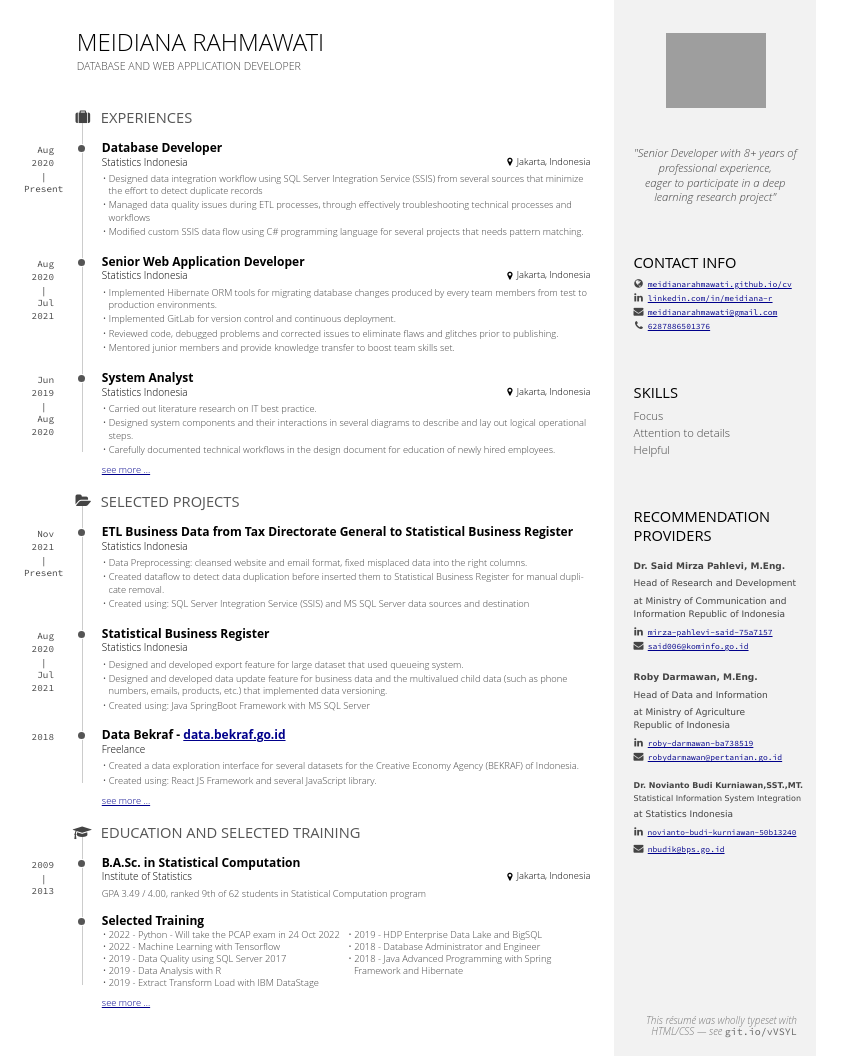
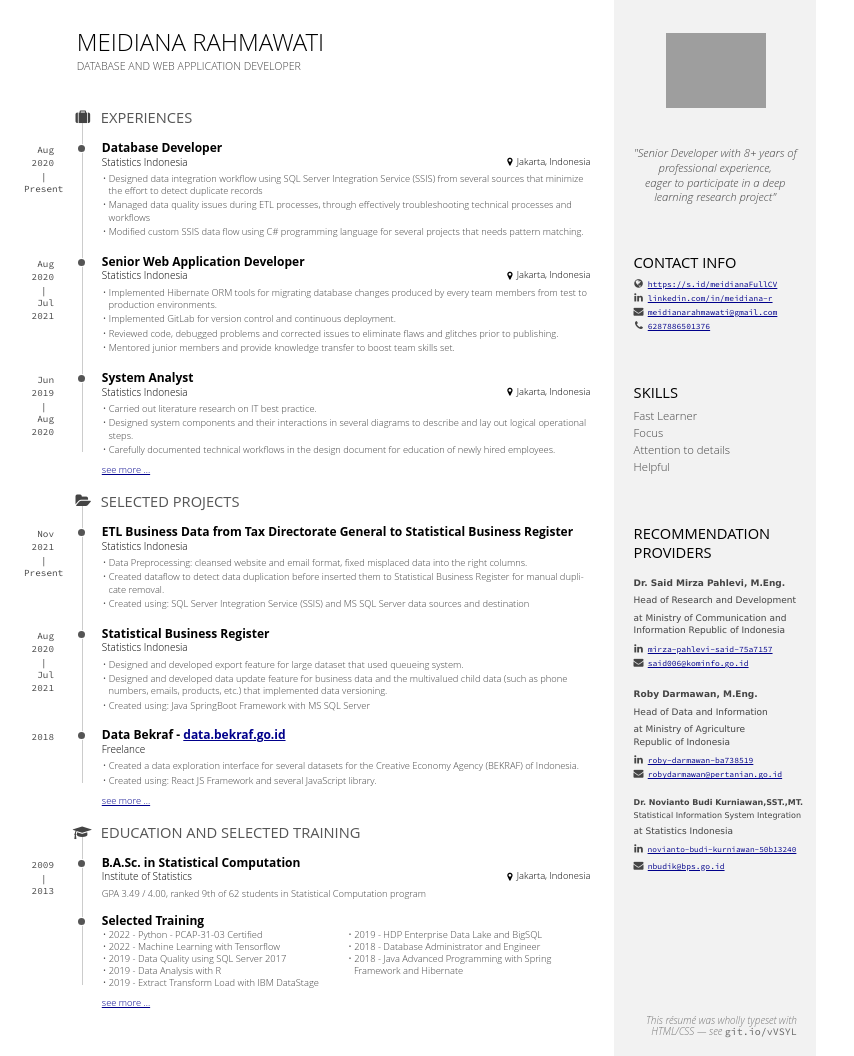
Before and after one commit to meidianarahmawati/fullcv, a plain HTML site: page index.html in a window 1280 px wide. Shown: the whole page, without its empty margins (0-854 px from the left). Drawn offline with Linux system fonts and the light colour scheme; grey boxes are pictures that could not be loaded.

Commit message:
edit link, add certification status

```diff
--- a/index.html
+++ b/index.html
@@ -183,7 +183,7 @@
             </header>
             <div class="concise" style="padding-bottom: 8px;">
               <ul>
-                <li>2022 - Python - Will take the PCAP exam in 24 Oct 2022</li>
+                <li>2022 - Python - PCAP-31-03 Certified</li>
                 <li>2022 - Machine Learning with Tensorflow</li>
                 <li>2019 - Data Quality using SQL Server 2017</li>
                 <li>2019 - Data Analysis with R</li>
@@ -210,7 +210,7 @@
           Contact Info
         </h1>
         <ul>
-          <li><i class="fa fa-globe"></i> <a href="https://meidianarahmawati.github.io/cv">meidianarahmawati.github.io/cv</a></li>
+          <li><i class="fa fa-globe"></i> <a href="https://meidianarahmawati.github.io/fullcv/seemore">https://s.id/meidianaFullCV</a></li>
           <li><i class="fa fa-linkedin"></i> <a href="https://linkedin.com/in/meidiana-r">linkedin.com/in/meidiana-r</a></li>
           <li><i class="fa fa-envelope"></i> <a href="mailto:meidianarahmawati@gmail.com">meidianarahmawati@gmail.com</a></li>
           <li><i class="fa fa-phone"></i> <a href="https://wa.me/6287886501376">6287886501376</a></li>
@@ -221,6 +221,7 @@
           Skills
         </h1>
         <ul>
+          <li>Fast Learner</li>
           <li>Focus</li>
           <li>Attention to details</li>
           <li>Helpful</li>
```
Also changed, not shown: seemore.html (+4 -3 lines).
